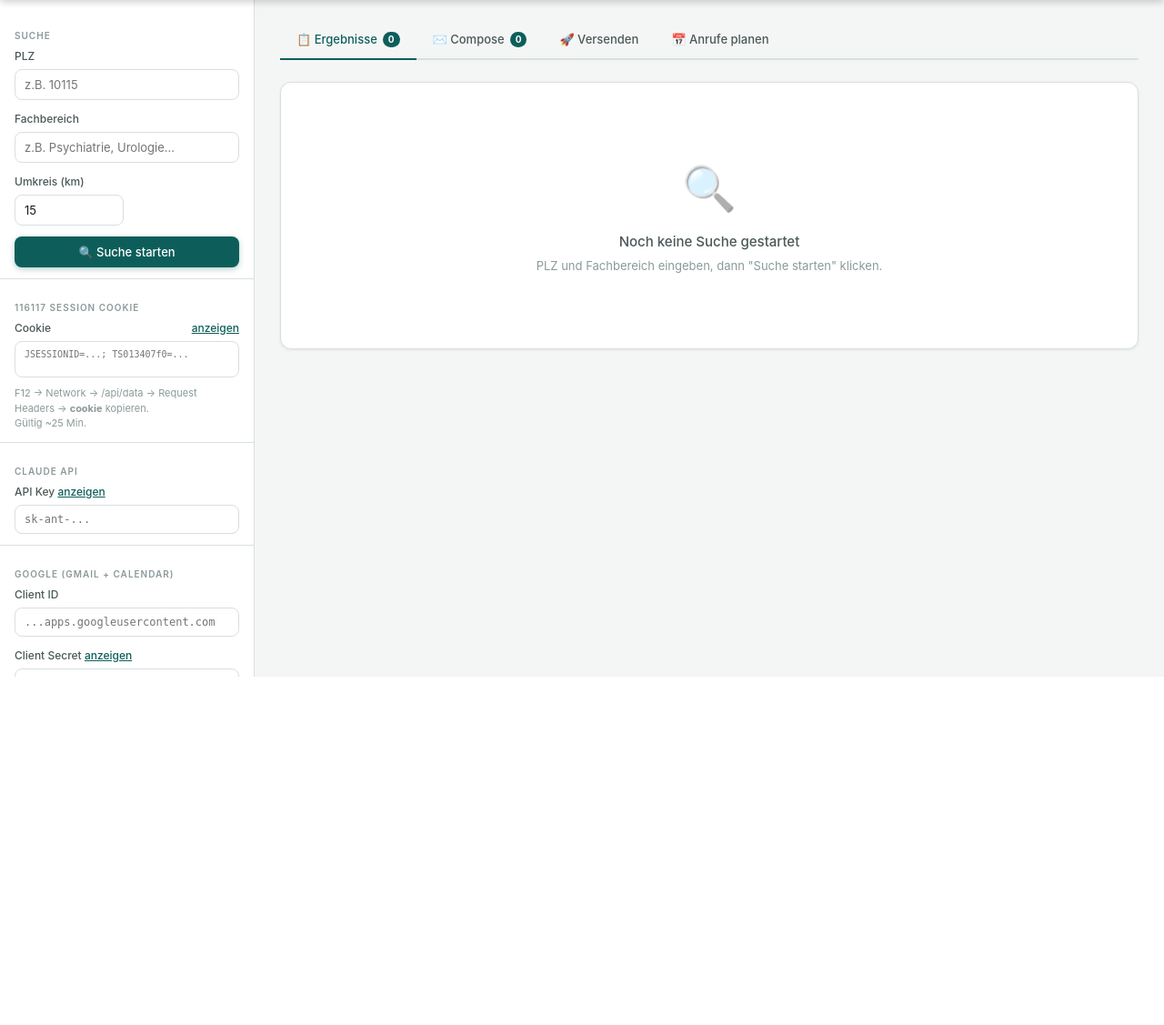
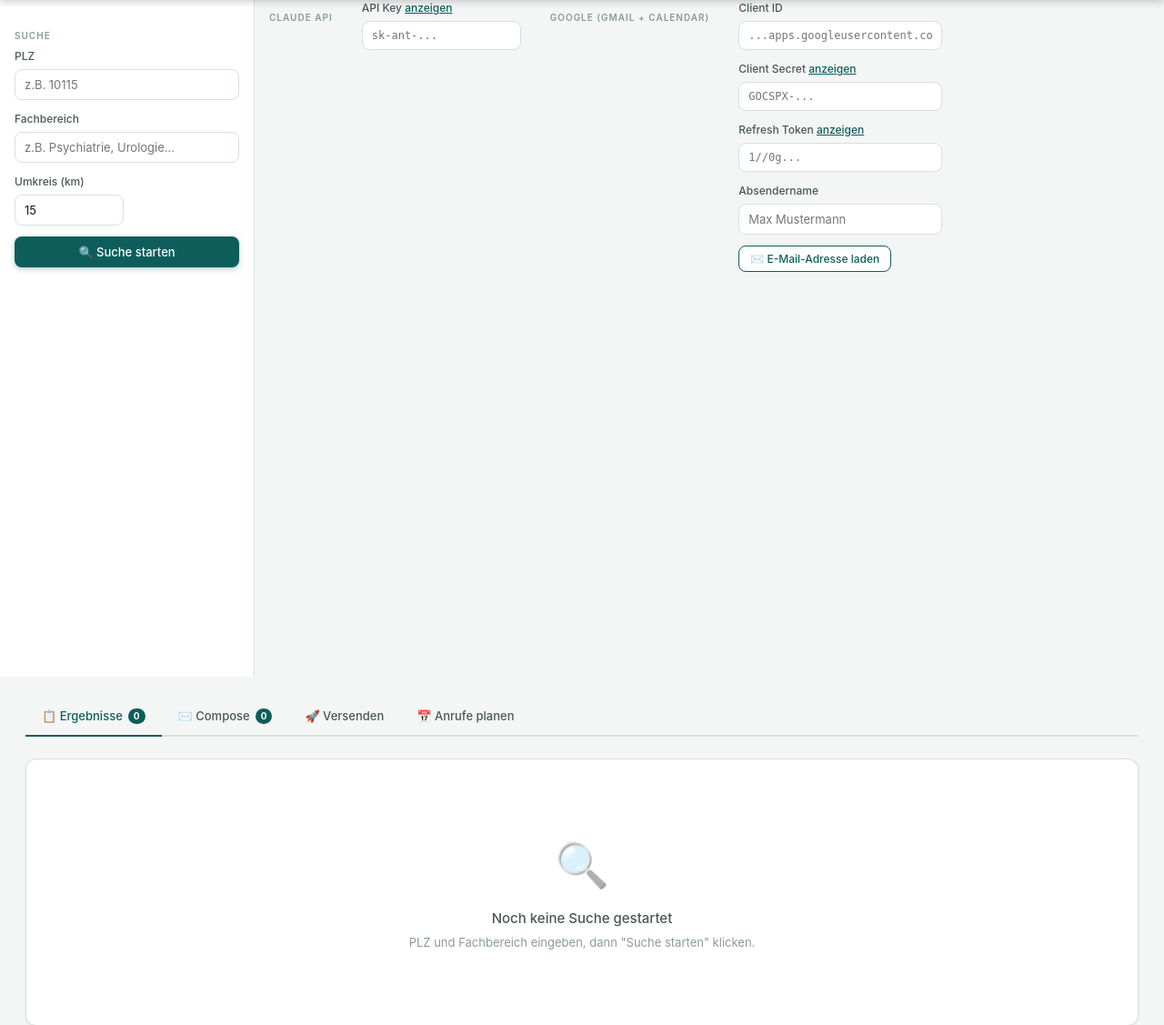
Before and after one commit to klausibaer/Home-Assistant-Doc-Search, a Flask app: template app/templates/index.html in a window 1280 px wide. Shown: the part 56-1183 px from the top of the page at 91% size. Before the commit the page ends 800 px from the top, so only its background shows below. Run offline with Flask 3, Linux system fonts and the light colour scheme; the template is opened without the code that fills it, so the values that code supplies are empty; some libraries are stand-ins or nearby versions.

Commit message:
Update index.html

```diff
--- a/app/templates/index.html
+++ b/app/templates/index.html
@@ -190,31 +190,16 @@ input[type="checkbox"]{accent-color:var(--teal)}
           <input class="field-input" id="radiusInput" type="number" value="15" min="5" max="50">
         </div>
       </div>
-      <button class="btn btn-primary" id="searchBtn" onclick="startSearch()">
+      <button class="btn btn-primary" id="searchBtn" id="startSearchBtn">
         <div class="spinner"></div><span class="btn-text">🔍 Suche starten</span>
       </button>
     </div>
-
-    <div class="sidebar-divider"></div>
-    <div class="sidebar-label">116117 Session Cookie</div>
-    <div class="sidebar-section">
-      <div class="field-group">
-        <label class="field-label" style="display:flex;justify-content:space-between">
-          Cookie
-          <span class="toggle-key" onclick="document.getElementById('sessionCookie').classList.toggle('key-hidden')">anzeigen</span>
-        </label>
-        <textarea class="field-input mono key-hidden" id="sessionCookie" rows="2" style="font-size:10px;resize:none" placeholder="JSESSIONID=...; TS013407f0=..."></textarea>
-        <div style="font-size:11px;color:var(--text-3);margin-top:4px;line-height:1.5">
-          F12 → Network → /api/data → Request Headers → <b>cookie</b> kopieren.<br>
-          Gültig ~25 Min.
-        </div>
-      </div>
     </div>
     <div class="sidebar-divider"></div>
     <div class="sidebar-label">Claude API</div>
     <div class="sidebar-section">
       <div class="field-group">
-        <label class="field-label">API Key <span class="toggle-key" onclick="document.getElementById('apiKeyInput').classList.toggle('key-hidden')">anzeigen</span></label>
+        <label class="field-label">API Key <span class="toggle-key" data-toggle="apiKeyInput">anzeigen</span></label>
         <input class="field-input mono key-hidden" id="apiKeyInput" type="text" placeholder="sk-ant-...">
       </div>
     </div>
@@ -227,27 +212,27 @@ input[type="checkbox"]{accent-color:var(--teal)}
         <input class="field-input mono" id="gmailClientId" type="text" placeholder="...apps.googleusercontent.com">
       </div>
       <div class="field-group">
-        <label class="field-label">Client Secret <span class="toggle-key" onclick="document.getElementById('gmailSecret').classList.toggle('key-hidden')">anzeigen</span></label>
+        <label class="field-label">Client Secret <span class="toggle-key" data-toggle="gmailSecret">anzeigen</span></label>
         <input class="field-input mono key-hidden" id="gmailSecret" type="text" placeholder="GOCSPX-...">
       </div>
       <div class="field-group">
-        <label class="field-label">Refresh Token <span class="toggle-key" onclick="document.getElementById('gmailRefresh').classList.toggle('key-hidden')">anzeigen</span></label>
+        <label class="field-label">Refresh Token <span class="toggle-key" data-toggle="gmailRefresh">anzeigen</span></label>
         <input class="field-input mono key-hidden" id="gmailRefresh" type="text" placeholder="1//0g...">
       </div>
       <div class="field-group">
         <label class="field-label">Absendername</label>
         <input class="field-input" id="senderName" type="text" placeholder="Max Mustermann">
       </div>
-      <button class="btn btn-secondary btn-sm" onclick="loadGmailProfile()" style="width:100%">✉️ E-Mail-Adresse laden</button>
+      <button class="btn btn-secondary btn-sm" id="btnGmailProfile" style="width:100%">✉️ E-Mail-Adresse laden</button>
     </div>
   </div>
 
   <div class="main">
     <div class="tabs">
-      <div class="tab active" onclick="showTab('results')">📋 Ergebnisse <span class="tab-badge" id="badgeResults">0</span></div>
-      <div class="tab" onclick="showTab('compose')">✉️ Compose <span class="tab-badge" id="badgeSelected">0</span></div>
-      <div class="tab" onclick="showTab('send')">🚀 Versenden</div>
-      <div class="tab" onclick="showTab('calendar')">📅 Anrufe planen</div>
+      <div class="tab active" id="tab-btn-results">📋 Ergebnisse <span class="tab-badge" id="badgeResults">0</span></div>
+      <div class="tab" id="tab-btn-compose">✉️ Compose <span class="tab-badge" id="badgeSelected">0</span></div>
+      <div class="tab" id="tab-btn-send">🚀 Versenden</div>
+      <div class="tab" id="tab-btn-calendar">📅 Anrufe planen</div>
     </div>
 
     <!-- RESULTS -->
@@ -347,10 +332,10 @@ input[type="checkbox"]{accent-color:var(--teal)}
         <div id="sendQueueWrap" style="display:none">
           <div class="send-queue" id="sendQueue"></div>
           <div style="margin-top:16px;display:flex;gap:10px">
-            <button class="btn btn-primary" style="width:auto;padding:10px 24px" onclick="sendAllEmails()" id="sendAllBtn">
+            <button class="btn btn-primary" style="width:auto;padding:10px 24px" id="btnSendAll" id="sendAllBtn">
               <div class="spinner"></div><span class="btn-text">📨 Alle senden</span>
             </button>
-            <button class="btn btn-secondary btn-sm" onclick="showTab('results')">← Zurück</button>
+            <button class="btn btn-secondary btn-sm" id="tab-btn-results">← Zurück</button>
           </div>
         </div>
       </div>
@@ -384,7 +369,7 @@ input[type="checkbox"]{accent-color:var(--teal)}
 var state = { doctors: [], selected: {} };
 
 // Config field IDs to persist
-var CONFIG_FIELDS = ['apiKeyInput','gmailClientId','gmailSecret','gmailRefresh','senderName','sessionCookie'];
+var CONFIG_FIELDS = ['apiKeyInput','gmailClientId','gmailSecret','gmailRefresh','senderName'];
 
 // Base URL — works with HA Ingress which adds path prefix
 var BASE = (function(){
@@ -423,6 +408,87 @@ function loadConfig(){
   document.getElementById('emailSubject').addEventListener('input', updatePreview);
   document.getElementById('fachbereichInput').addEventListener('input', function(){ onFachInput(this.value); });
   document.getElementById('fachbereichInput').addEventListener('blur', function(){ setTimeout(hideSuggestions, 200); });
+  document.getElementById('previewSelect').addEventListener('change', updatePreview);
+  document.getElementById('tableFilter').addEventListener('input', filterTable);
+  document.getElementById('checkAll').addEventListener('change', function(){ toggleAll(this.checked); });
+
+  // Tab clicks
+  document.querySelectorAll('[data-tab]').forEach(function(el){
+    el.addEventListener('click', function(){ showTab(this.getAttribute('data-tab')); });
+  });
+
+  // Button actions
+  document.getElementById('searchBtn').addEventListener('click', startSearch);
+  document.getElementById('openSettingsBtn').addEventListener('click', openSettings);
+  document.getElementById('closeSettingsBtn').addEventListener('click', closeSettings);
+  document.getElementById('saveSettingsBtn').addEventListener('click', saveSettings);
+  // Close on backdrop click
+  document.getElementById('settingsModal').addEventListener('click', function(e){
+    if(e.target===this) closeSettings();
+  });
+  var actions = {
+    'filter': filterTable, 'selectAll': selectAll, 'selectNone': selectNone,
+    'selectWithEmail': selectWithEmail, 'exportCSV': exportCSV,
+    'goToCompose': goToCompose, 'generateWithClaude': generateWithClaude,
+    'goToSend': goToSend, 'sendAllEmails': sendAllEmails,
+    'loadGmailProfile': loadGmailProfile, 'applyBulkTime': applyBulkTime,
+    'createAllCallEvents': createAllCallEvents, 'toggleSidebar': toggleSidebar
+  };
+  document.querySelectorAll('[data-action]').forEach(function(el){
+    var action = el.getAttribute('data-action');
+    if(actions[action]) el.addEventListener('click', actions[action]);
+  });
+
+  // Toggle key visibility
+  document.querySelectorAll('[data-toggle]').forEach(function(el){
+    el.addEventListener('click', function(){
+      var target = document.getElementById(this.getAttribute('data-toggle'));
+      if(target) target.classList.toggle('key-hidden');
+    });
+  });
+
+  // Tab buttons
+  ['results','compose','send','calendar'].forEach(function(name){
+    var el = document.getElementById('tab-btn-'+name);
+    if(el) el.addEventListener('click', function(){ showTab(name); });
+  });
+
+  // Action buttons
+  var B = function(id, fn){ var el=document.getElementById(id); if(el) el.addEventListener('click', fn); };
+  B('startSearchBtn',   startSearch);
+  B('btnSelectAll',     selectAll);
+  B('btnSelectNone',    selectNone);
+  B('btnSelectEmail',   selectWithEmail);
+  B('btnExportCSV',     exportCSV);
+  B('btnGoCompose',     goToCompose);
+  B('btnGoSend',        goToSend);
+  B('btnClaude',        generateWithClaude);
+  B('btnSendAll',       sendAllEmails);
+  B('btnBulkTime',      applyBulkTime);
+  B('btnCreateCal',     createAllCallEvents);
+  B('btnGmailProfile',  loadGmailProfile);
+  B('btnSidebarToggle', toggleSidebar);
+  B('searchBtn',        startSearch);
+
+  // Table filter
+  var tf = document.getElementById('tableFilterInput') || document.getElementById('tableFilter');
+  if(tf) tf.addEventListener('input', filterTable);
+
+  // checkAll
+  var ca = document.getElementById('checkAll');
+  if(ca) ca.addEventListener('change', function(){ toggleAll(this.checked); });
+
+  // Preview select
+  var ps = document.getElementById('previewSelect');
+  if(ps) ps.addEventListener('change', updatePreview);
+
+  // Toggle key visibility
+  document.querySelectorAll('[data-toggle]').forEach(function(el){
+    el.addEventListener('click', function(){
+      var target = document.getElementById(this.getAttribute('data-toggle'));
+      if(target) target.classList.toggle('key-hidden');
+    });
+  });
 
   // Startup test
   fetch('api/fachbereiche')
@@ -466,7 +532,7 @@ function startSearch(){
   setLoading('searchBtn',true);
   showProgress('Suche läuft…','Crawle 116117 für '+fach+' um '+plz);
   fetch(api('api/search'),{method:'POST',headers:{'Content-Type':'application/json'},
-    body:JSON.stringify({plz:plz,fachbereich:fach,fgg:(fachFilter&&fachFilter.fgg)||null,filterSelections:(fachFilter&&fachFilter.filterSelections)||null,radius:parseInt(document.getElementById('radiusInput').value)||15,cookie:document.getElementById('sessionCookie').value.trim()})
+    body:JSON.stringify({plz:plz,fachbereich:fach,fgg:(fachFilter&&fachFilter.fgg)||null,filterSelections:(fachFilter&&fachFilter.filterSelections)||null,radius:parseInt(document.getElementById('radiusInput').value)||15})
   }).then(function(r){return r.json()}).then(function(data){
     hideProgress(); setLoading('searchBtn',false);
     if(data.error){ showAlert('alertArea','error','❌ '+data.error); return; }
@@ -754,6 +820,17 @@ function hideSuggestions(){
 }
 
 // ─────────────────────────────────────────────────────────────
+function openSettings(){
+  document.getElementById('settingsModal').style.display='flex';
+}
+function closeSettings(){
+  document.getElementById('settingsModal').style.display='none';
+}
+function saveSettings(){
+  saveConfig();
+  document.getElementById('settingsStatus').textContent='✅ Gespeichert';
+  setTimeout(function(){ document.getElementById('settingsStatus').textContent=''; }, 2000);
+}
 function toggleSidebar(){
   var s=document.getElementById('mainSidebar');
   var o=document.getElementById('sidebarOverlay');
@@ -769,5 +846,46 @@ startSearch = function(){
   _origStartSearch();
 };
 </script>
+
+<!-- Settings Modal -->
+<div id="settingsModal" style="display:none;position:fixed;inset:0;background:rgba(18,28,28,.6);z-index:1000;align-items:center;justify-content:center;backdrop-filter:blur(3px)">
+  <div style="background:#fff;border-radius:var(--r-lg);padding:28px;width:min(480px,95vw);max-height:90vh;overflow-y:auto;box-shadow:0 20px 60px rgba(0,0,0,.25)">
+    <div style="display:flex;justify-content:space-between;align-items:center;margin-bottom:20px;padding-bottom:14px;border-bottom:1px solid var(--border)">
+      <div style="font-size:15px;font-weight:600">⚙️ API-Einstellungen</div>
+      <button id="closeSettingsBtn" style="background:none;border:none;font-size:20px;cursor:pointer;color:var(--text-3);line-height:1">✕</button>
+    </div>
+
+    <div style="font-size:12px;font-weight:600;letter-spacing:.8px;text-transform:uppercase;color:var(--text-3);margin-bottom:10px">Claude AI</div>
+    <div class="field-group">
+      <label class="field-label">API Key <span class="toggle-key" data-toggle="apiKeyInput">anzeigen</span></label>
+      <input class="field-input mono key-hidden" id="apiKeyInput" type="text" placeholder="sk-ant-...">
+    </div>
+
+    <div style="font-size:12px;font-weight:600;letter-spacing:.8px;text-transform:uppercase;color:var(--text-3);margin:16px 0 10px">Google (Gmail + Calendar)</div>
+    <div class="field-group">
+      <label class="field-label">Client ID</label>
+      <input class="field-input mono" id="gmailClientId" type="text" placeholder="...apps.googleusercontent.com">
+    </div>
+    <div class="field-group">
+      <label class="field-label">Client Secret <span class="toggle-key" data-toggle="gmailSecret">anzeigen</span></label>
+      <input class="field-input mono key-hidden" id="gmailSecret" type="text" placeholder="GOCSPX-...">
+    </div>
+    <div class="field-group">
+      <label class="field-label">Refresh Token <span class="toggle-key" data-toggle="gmailRefresh">anzeigen</span></label>
+      <input class="field-input mono key-hidden" id="gmailRefresh" type="text" placeholder="1//0g...">
+    </div>
+    <div class="field-group">
+      <label class="field-label">Absendername</label>
+      <input class="field-input" id="senderName" type="text" placeholder="Max Mustermann">
+    </div>
+
+    <div style="display:flex;gap:10px;margin-top:20px">
+      <button class="btn btn-primary btn-sm" id="saveSettingsBtn" style="flex:1">💾 Speichern</button>
+      <button class="btn btn-secondary btn-sm" data-action="loadGmailProfile" style="flex:1">✉️ E-Mail laden</button>
+    </div>
+    <div id="settingsStatus" style="margin-top:10px;font-size:12px;color:var(--success)"></div>
+  </div>
+</div>
+
 </body>
 </html>
```
Also changed, not shown: other parts of app/templates/index.html (+15 -15 lines).
